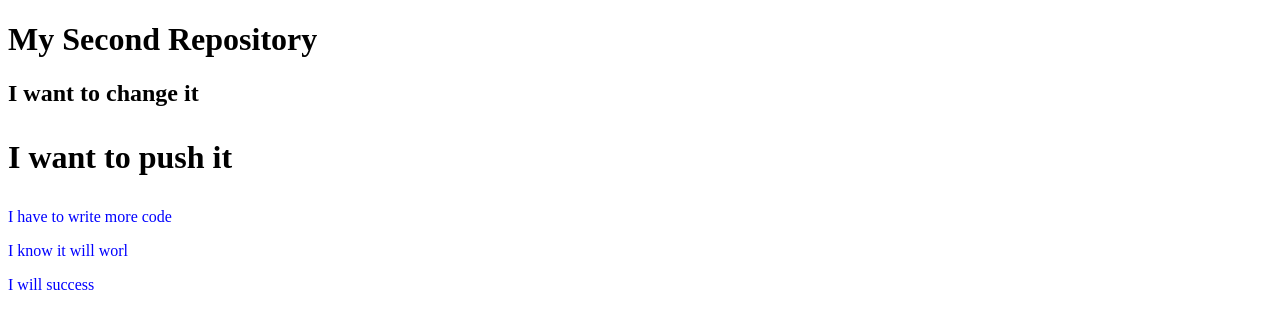
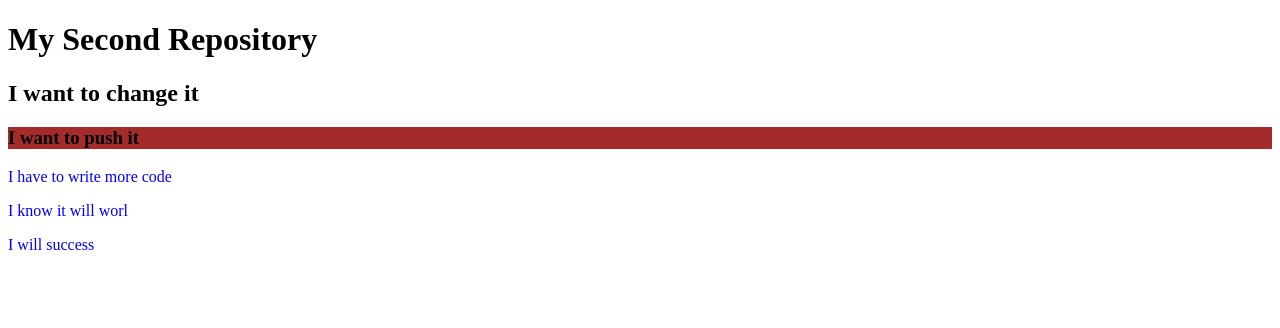
Before and after one commit to Nandini-Das/my-second-repo, a plain HTML site: page index.html in a window 1280 px wide. Drawn offline with Linux system fonts and the light colour scheme.

Commit message:
Styling modify

```diff
--- a/style.css
+++ b/style.css
@@ -3,5 +3,5 @@ p{
 
 }
 h3{
-    font-size: xx-large;
+   background-color: brown;
 }
```
